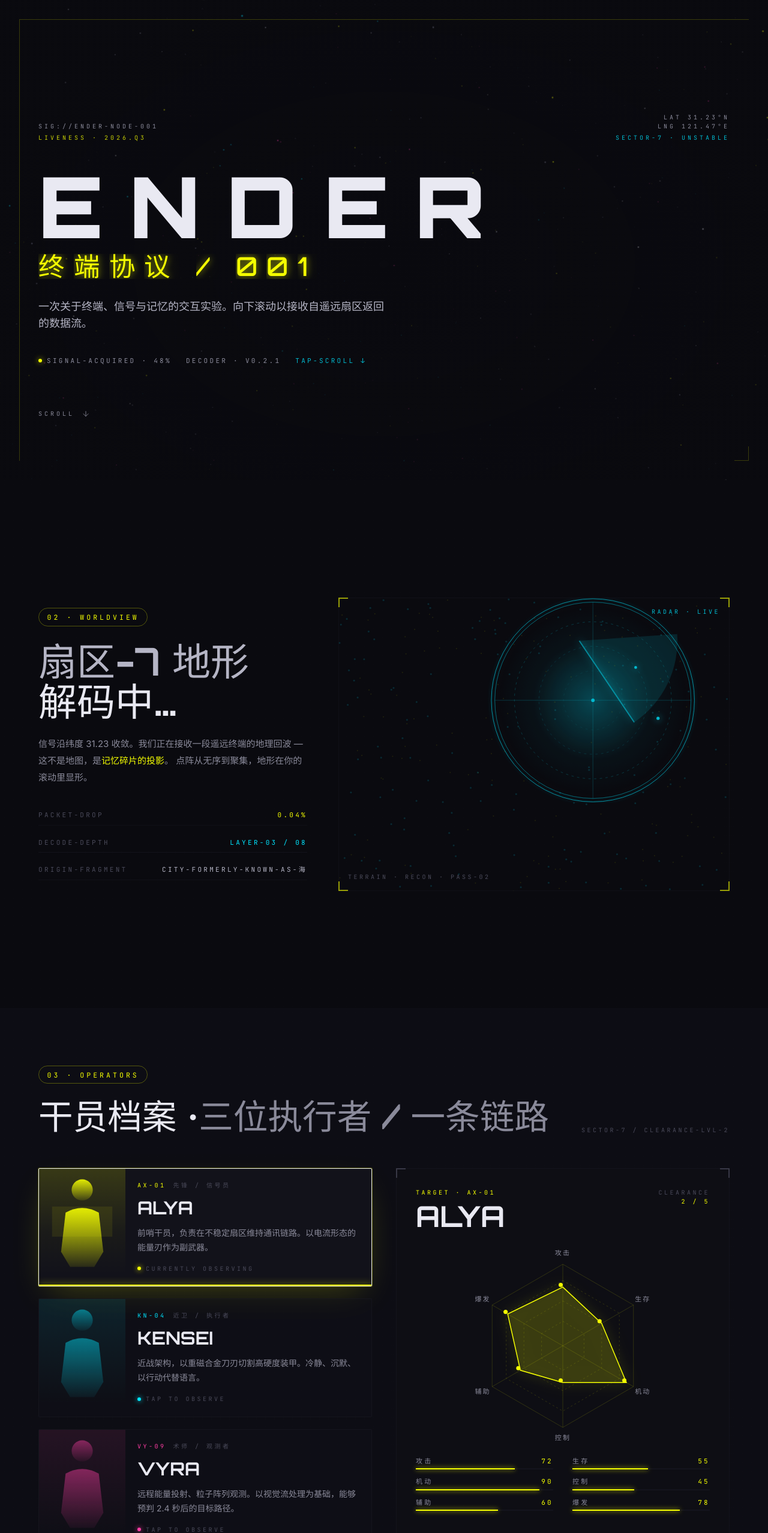
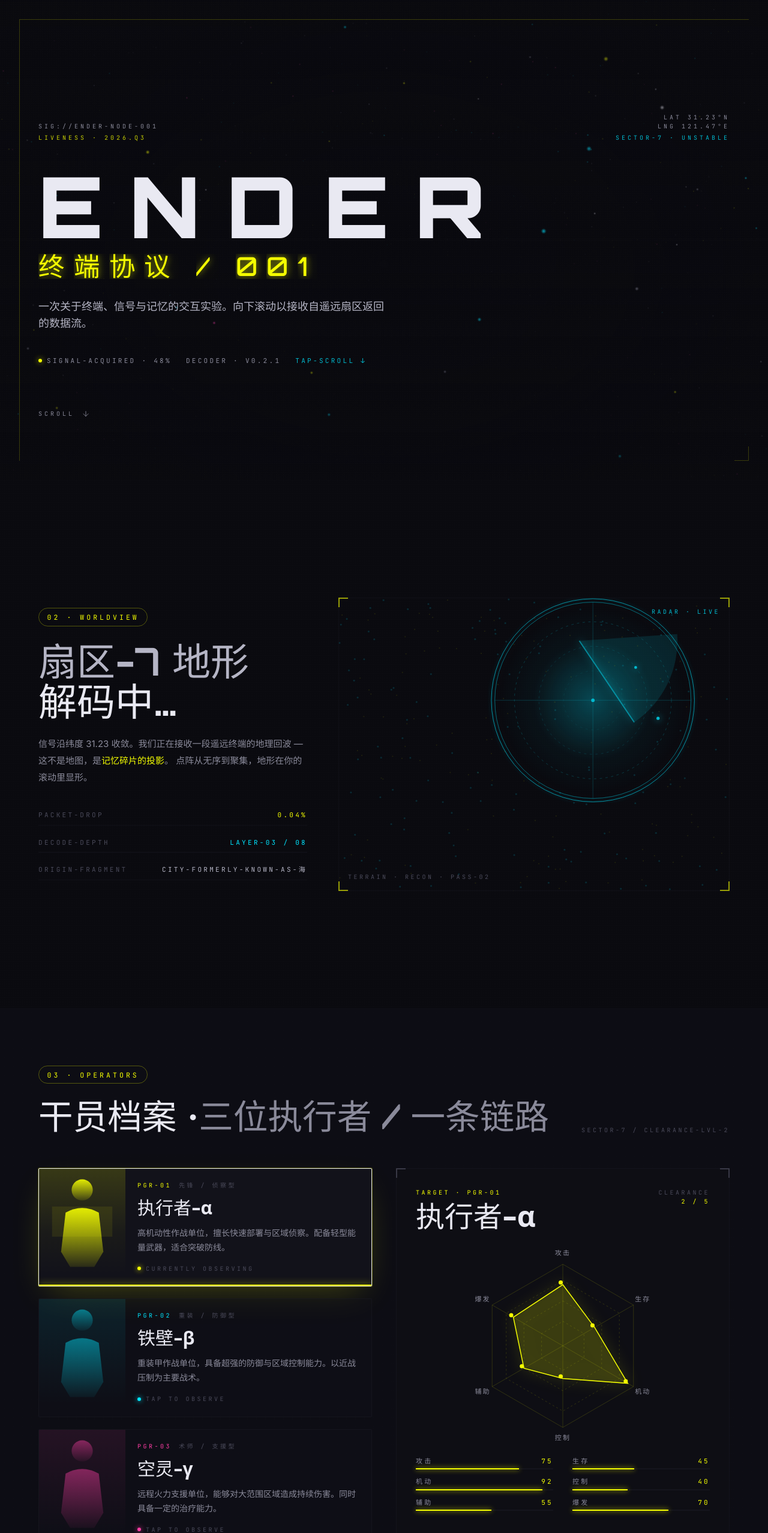
Before and after one commit to wdfkuo/trae-code, a React (Vite) app: page / in a window 1280 px wide. Shown: the top 2555 px of the page at 60% size. Built offline with nearby package versions, Linux system fonts and the light colour scheme.

Commit message:
feat: 明日方舟终末地官网开发
Co-authored-by: traeagent <traeagent@users.noreply.github.com>

```diff
--- a/src/App.tsx
+++ b/src/App.tsx
@@ -1,13 +1,26 @@
+import { useRef } from "react";
 import HeroSection from "./components/sections/HeroSection";
 import WorldviewSection from "./components/sections/WorldviewSection";
 import CharacterSection from "./components/sections/CharacterSection";
 import GallerySection from "./components/sections/GallerySection";
 import TechSpecSection from "./components/sections/TechSpecSection";
 import FooterSection from "./components/sections/FooterSection";
+import ParticleBackground from "./components/ui/ParticleBackground";
 
 export default function App() {
+  const progressRef = useRef({ value: 0 });
+
   return (
-    <main className="relative w-full overflow-x-hidden bg-ink-950 text-ink-50">
+    <div className="relative min-h-screen">
+      {/* 全局固定背景 - 贯穿所有区块 */}
+      <div className="fixed inset-0 z-0">
+        <ParticleBackground progress={progressRef.current.value} density="high" />
+        {/* 渐变遮罩让背景与内容过渡更自然 */}
+        <div className="absolute inset-0 bg-gradient-to-b from-ink-950/30 via-transparent to-ink-950/50" />
+      </div>
+
+      {/* 内容层 */}
+      <main className="relative z-10 w-full overflow-x-hidden bg-transparent text-ink-50">
         <HeroSection />
         <WorldviewSection />
         <CharacterSection />
@@ -15,5 +28,6 @@ export default function App() {
         <TechSpecSection />
         <FooterSection />
       </main>
+    </div>
   );
 }
--- a/src/components/sections/CharacterSection.tsx
+++ b/src/components/sections/CharacterSection.tsx
@@ -14,53 +14,53 @@ interface Character {
 const CHARACTERS: Character[] = [
   {
     id: "a1",
-    code: "AX-01",
-    name: "ALYA",
-    role: "先锋 / 信号员",
+    code: "PGR-01",
+    name: "执行者-α",
+    role: "先锋 / 侦察型",
     accent: "#F5FF00",
     short:
-      "前哨干员，负责在不稳定扇区维持通讯链路。以电流形态的能量刃作为副武器。",
+      "高机动性作战单位，擅长快速部署与区域侦察。配备轻型能量武器，适合突破防线。",
     stats: [
-      { label: "攻击", value: 0.72 },
-      { label: "生存", value: 0.55 },
-      { label: "机动", value: 0.9 },
-      { label: "控制", value: 0.45 },
-      { label: "辅助", value: 0.6 },
-      { label: "爆发", value: 0.78 },
+      { label: "攻击", value: 0.75 },
+      { label: "生存", value: 0.45 },
+      { label: "机动", value: 0.92 },
+      { label: "控制", value: 0.4 },
+      { label: "辅助", value: 0.55 },
+      { label: "爆发", value: 0.7 },
     ],
   },
   {
     id: "k2",
-    code: "KN-04",
-    name: "KENSEI",
-    role: "近卫 / 执行者",
+    code: "PGR-02",
+    name: "铁壁-β",
+    role: "重装 / 防御型",
     accent: "#00E5FF",
     short:
-      "近战架构，以重磁合金刀刃切割高硬度装甲。冷静、沉默、以行动代替语言。",
+      "重装甲作战单位，具备超强的防御与区域控制能力。以近战压制为主要战术。",
     stats: [
-      { label: "攻击", value: 0.9 },
-      { label: "生存", value: 0.78 },
-      { label: "机动", value: 0.65 },
-      { label: "控制", value: 0.5 },
-      { label: "辅助", value: 0.3 },
-      { label: "爆发", value: 0.88 },
+      { label: "攻击", value: 0.65 },
+      { label: "生存", value: 0.95 },
+      { label: "机动", value: 0.35 },
+      { label: "控制", value: 0.8 },
+      { label: "辅助", value: 0.5 },
+      { label: "爆发", value: 0.55 },
     ],
   },
   {
     id: "v3",
-    code: "VY-09",
-    name: "VYRA",
-    role: "术师 / 观测者",
+    code: "PGR-03",
+    name: "空灵-γ",
+    role: "术师 / 支援型",
     accent: "#FF3EA5",
     short:
-      "远程能量投射、粒子阵列观测。以视觉流处理为基础，能够预判 2.4 秒后的目标路径。",
+      "远程火力支援单位，能够对大范围区域造成持续伤害。同时具备一定的治疗能力。",
     stats: [
-      { label: "攻击", value: 0.82 },
-      { label: "生存", value: 0.4 },
-      { label: "机动", value: 0.55 },
-      { label: "控制", value: 0.85 },
-      { label: "辅助", value: 0.65 },
-      { label: "爆发", value: 0.92 },
+      { label: "攻击", value: 0.88 },
+      { label: "生存", value: 0.35 },
+      { label: "机动", value: 0.5 },
+      { label: "控制", value: 0.65 },
+      { label: "辅助", value: 0.75 },
+      { label: "爆发", value: 0.9 },
     ],
   },
 ];
--- a/src/components/sections/HeroSection.tsx
+++ b/src/components/sections/HeroSection.tsx
@@ -1,5 +1,4 @@
 import { useEffect, useRef, useState } from "react";
-import ParticleBackground from "../ui/ParticleBackground";
 import { ArrowDown } from "lucide-react";
 
 const TITLE_1 = "E N D E R";
@@ -101,14 +100,11 @@ export default function HeroSection() {
   return (
     <section
       ref={rootRef}
-      className="relative flex min-h-[100svh] w-full items-end overflow-hidden bg-ink-950"
+      className="relative flex min-h-[100svh] w-full items-end overflow-hidden"
       id="hero"
     >
       <div className="absolute inset-0">
-        <ParticleBackground
-          progress={particleProgress.current.value}
-          density="high"
-        />
+        {/* 背景已由全局 ParticleBackground 提供 */}
         <div
           data-hero-overlay
           className="absolute inset-0"
--- a/src/components/sections/WorldviewSection.tsx
+++ b/src/components/sections/WorldviewSection.tsx
@@ -141,7 +141,7 @@ export default function WorldviewSection() {
   return (
     <section
       ref={rootRef}
-      className="relative flex min-h-[110svh] w-full items-center overflow-hidden bg-ink-950 py-24"
+      className="relative flex min-h-[110svh] w-full items-center overflow-hidden py-24"
       id="worldview"
     >
       <div className="noise opacity-40" />
--- a/src/components/ui/ParticleBackground.tsx
+++ b/src/components/ui/ParticleBackground.tsx
@@ -33,31 +33,43 @@ export default function ParticleBackground({
   }, [progress]);
 
   useEffect(() => {
-    // Check WebGL availability
+    const mount = mountRef.current;
+    if (!mount) return;
+
+    let frameId: number;
+    let scene: THREE.Scene;
+    let camera: THREE.PerspectiveCamera;
+    let points: THREE.Points;
+    let renderer: THREE.WebGLRenderer;
+    let geometry: THREE.BufferGeometry;
+    let material: THREE.PointsMaterial;
+
+    // Pre-check WebGL availability
+    const checkWebGL = (): boolean => {
       try {
         const canvas = document.createElement('canvas');
         const gl = canvas.getContext('webgl') || canvas.getContext('experimental-webgl');
-      if (!gl) {
-        setWebglAvailable(false);
-        return;
+        return !!gl;
+      } catch {
+        return false;
       }
-    } catch (e) {
+    };
+
+    if (!checkWebGL()) {
       setWebglAvailable(false);
       return;
     }
 
-    const mount = mountRef.current;
-    if (!mount) return;
-
-    const width = mount.clientWidth;
-    const height = mount.clientHeight;
+    const initThreeJS = () => {
+      const width = mount!.clientWidth;
+      const height = mount!.clientHeight;
 
       // --- Scene ---
-    const scene = new THREE.Scene();
+      scene = new THREE.Scene();
       scene.fog = new THREE.FogExp2(0x0a0a0f, 0.0018);
 
       // --- Camera ---
-    const camera = new THREE.PerspectiveCamera(60, width / height, 0.1, 4000);
+      camera = new THREE.PerspectiveCamera(60, width / height, 0.1, 4000);
       camera.position.set(0, 0, 420);
       cameraRef.current = camera;
 
@@ -82,7 +94,6 @@ export default function ParticleBackground({
       ];
 
       for (let i = 0; i < count; i++) {
-      // Sphere-ish distribution biased outward
         const r = 300 + Math.random() * 1400;
         const theta = Math.random() * Math.PI * 2;
         const phi = Math.acos(2 * Math.random() - 1);
@@ -99,7 +110,7 @@ export default function ParticleBackground({
         sizes[i] = 0.5 + Math.random() * 2.2;
       }
 
-    const geometry = new THREE.BufferGeometry();
+      geometry = new THREE.BufferGeometry();
       geometry.setAttribute("position", new THREE.BufferAttribute(positions, 3));
       geometry.setAttribute("color", new THREE.BufferAttribute(colors, 3));
       geometry.setAttribute("size", new THREE.BufferAttribute(sizes, 1));
@@ -129,7 +140,7 @@ export default function ParticleBackground({
         return tex;
       };
 
-    const material = new THREE.PointsMaterial({
+      material = new THREE.PointsMaterial({
         size: 2.2,
         map: makeSprite(),
         vertexColors: true,
@@ -140,12 +151,12 @@ export default function ParticleBackground({
         sizeAttenuation: true,
       });
 
-    const points = new THREE.Points(geometry, material);
+      points = new THREE.Points(geometry, material);
       scene.add(points);
       pointsRef.current = points;
 
       // --- Renderer ---
-    const renderer = new THREE.WebGLRenderer({
+      renderer = new THREE.WebGLRenderer({
         antialias: window.devicePixelRatio < 2,
         alpha: true,
         powerPreference: "high-performance",
@@ -153,14 +164,14 @@ export default function ParticleBackground({
       renderer.setPixelRatio(Math.min(window.devicePixelRatio, 2));
       renderer.setSize(width, height);
       renderer.setClearColor(0x000000, 0);
-    mount.appendChild(renderer.domElement);
+      mount!.appendChild(renderer.domElement);
       rendererRef.current = renderer;
+    };
 
-    // --- Loop ---
-    let frame = 0;
+    const startLoop = () => {
       let lastProgress = 0;
       const tick = () => {
-      frame = requestAnimationFrame(tick);
+        frameId = requestAnimationFrame(tick);
         if (!visibleRef.current) return;
 
         const t = performance.now() * 0.00008;
@@ -182,8 +193,8 @@ export default function ParticleBackground({
         renderer.render(scene, camera);
       };
       tick();
+    };
 
-    // --- Resize ---
     const onResize = () => {
       if (!mount) return;
       const w = mount.clientWidth;
@@ -192,16 +203,20 @@ export default function ParticleBackground({
       camera.aspect = w / h;
       camera.updateProjectionMatrix();
     };
-    window.addEventListener("resize", onResize);
 
-    // --- Visibility ---
     const onVis = () => {
       visibleRef.current = !document.hidden;
     };
+
+    // Initialize
+    try {
+      initThreeJS();
+      startLoop();
+      window.addEventListener("resize", onResize);
       document.addEventListener("visibilitychange", onVis);
 
       return () => {
-      cancelAnimationFrame(frame);
+        cancelAnimationFrame(frameId);
         window.removeEventListener("resize", onResize);
         document.removeEventListener("visibilitychange", onVis);
         geometry.dispose();
@@ -211,6 +226,11 @@ export default function ParticleBackground({
           mount.removeChild(renderer.domElement);
         }
       };
+    } catch (error) {
+      console.warn("WebGL initialization failed, using CSS fallback:", error);
+      setWebglAvailable(false);
+      return;
+    }
   }, [density]);
 
   return (
@@ -222,27 +242,22 @@ export default function ParticleBackground({
       {!webglAvailable && (
         <div className="absolute inset-0 bg-[radial-gradient(ellipse_at_center,_#0a0a0f_0%,_#050508_100%)]">
           {/* CSS fallback stars */}
-          {Array.from({ length: 80 }).map((_, i) => (
+          {Array.from({ length: 100 }).map((_, i) => (
             <div
               key={i}
-              className="absolute rounded-full bg-white"
+              className="absolute rounded-full animate-pulse"
               style={{
                 width: `${Math.random() * 2 + 0.5}px`,
                 height: `${Math.random() * 2 + 0.5}px`,
                 left: `${Math.random() * 100}%`,
                 top: `${Math.random() * 100}%`,
                 opacity: Math.random() * 0.6 + 0.2,
-                animation: `twinkle ${Math.random() * 3 + 2}s ease-in-out infinite`,
-                animationDelay: `${Math.random() * 2}s`,
+                backgroundColor: ['#F5FF00', '#00E5FF', '#FF3EA5', '#ffffff'][Math.floor(Math.random() * 4)],
+                animationDelay: `${Math.random() * 3}s`,
+                animationDuration: `${Math.random() * 2 + 2}s`,
               }}
             />
           ))}
-          <style>{`
-            @keyframes twinkle {
-              0%, 100% { opacity: 0.2; }
-              50% { opacity: 0.8; }
-            }
-          `}</style>
         </div>
       )}
     </div>
```
Lines whose indentation alone changed are shown as unchanged.
